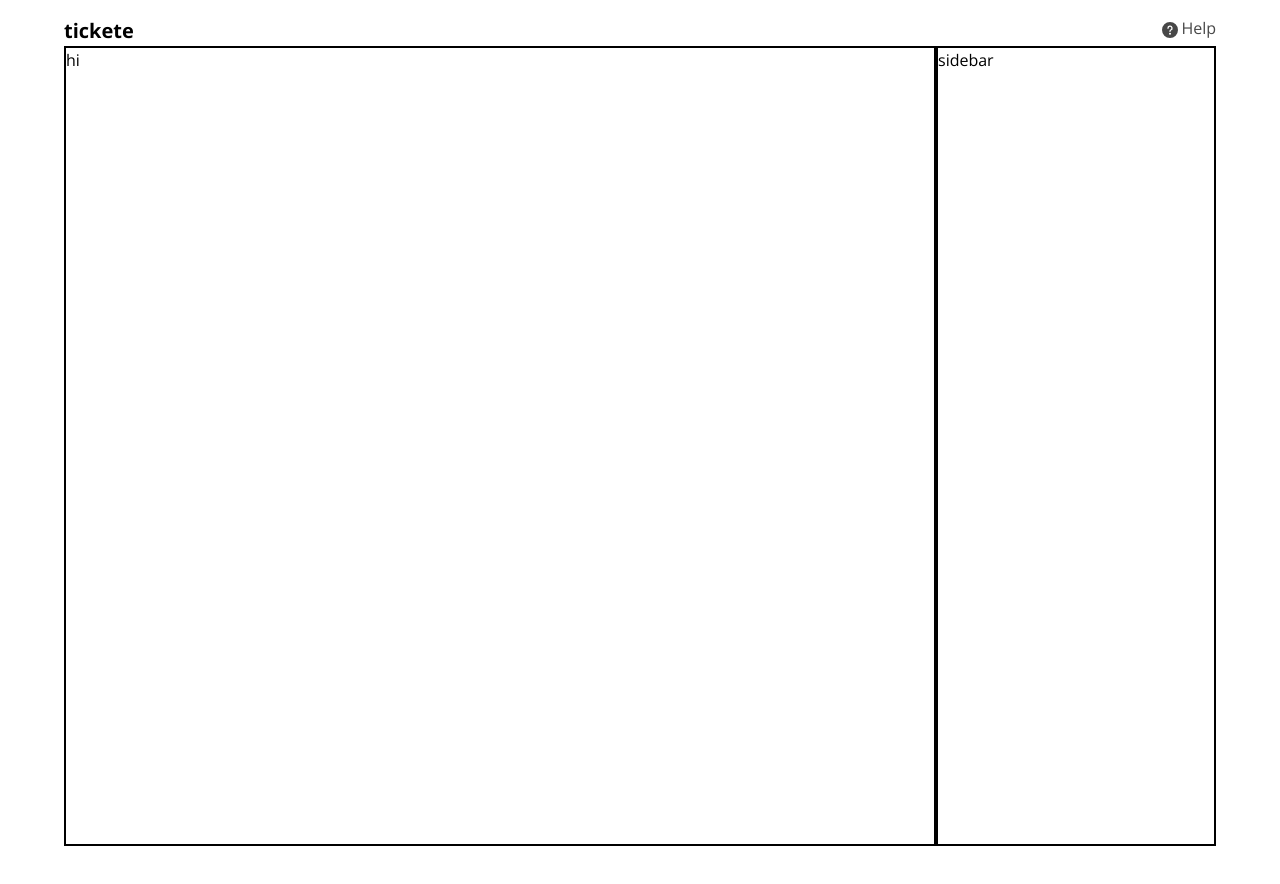
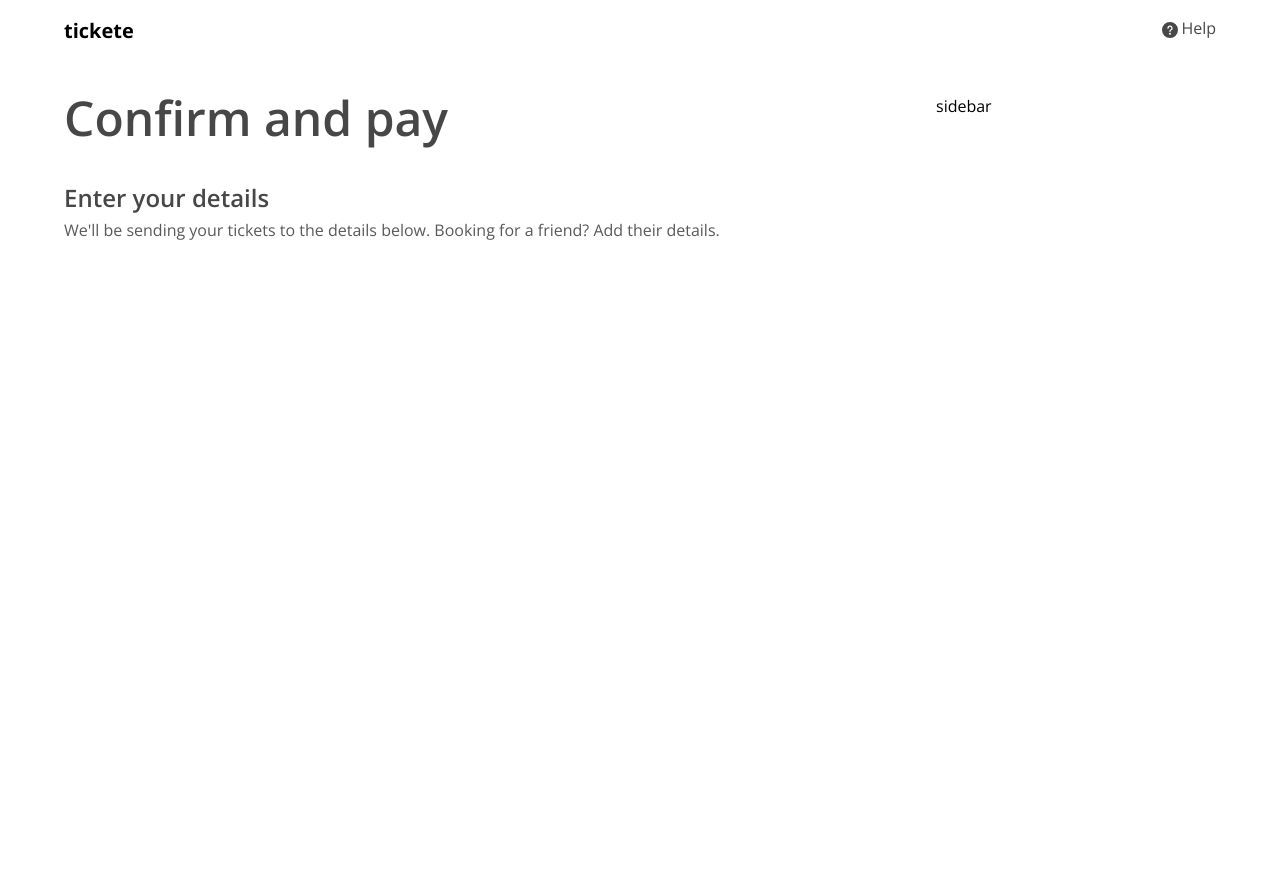
Before and after one commit to Ishu070303/tickete, a Next.js app: page / in a window 1280 px wide. Shown: the top 884 px of the page. Before the commit the page ends 846 px from the top, so only its background shows below. Built offline with nearby package versions, Linux system fonts and the light colour scheme.

Commit message:
added chakra-ui

```diff
--- a/package.json
+++ b/package.json
@@ -10,6 +10,10 @@
   },
   "dependencies": {
     "@chakra-ui/icons": "^2.1.0",
+    "@chakra-ui/react": "^2.8.0",
+    "@emotion/react": "^11.11.1",
+    "@emotion/styled": "^11.11.0",
+    "framer-motion": "^10.13.1",
     "next": "13.4.12",
     "react": "18.2.0",
     "react-dom": "18.2.0"
--- a/pages/Main.js
+++ b/pages/Main.js
@@ -3,7 +3,16 @@ import React from 'react';
 const Main = () => {
   return (
     <>
-    hi
+    <h4 className='font-semibold text-5xl' style={{ color: '#474747'}}>
+       Confirm and pay
+    </h4>
+
+    <h5 className='font-semibold text-2xl mt-10' style={{ color: '#474747'}}>Enter your details</h5>
+    <p className='text-base mt-1' style={{ color: '#595959'}}>We'll be sending your tickets to the details below. Booking for a friend? Add their details.</p>
+
+    <div>
+
+    </div>
     </>
   )
 }
--- a/pages/_document.js
+++ b/pages/_document.js
@@ -1,12 +1,15 @@
-import { Html, Head, Main, NextScript } from 'next/document'
+import { Html, Head, Main, NextScript } from 'next/document';
+import { ChakraProvider } from '@chakra-ui/react';
 
 export default function Document() {
   return (
     <Html lang="en">
       <Head />
       <body>
-        <Main />
-        <NextScript />
+        <ChakraProvider>
+          <Main />
+          <NextScript />
+        </ChakraProvider>
       </body>
     </Html>
   )
--- a/pages/index.js
+++ b/pages/index.js
@@ -7,11 +7,11 @@ const index = () => {
   return (
     <>
     <Header />
-    <div className='flex' style={{height: '100vh', width: '90vw', margin: 'auto'}}>
-      <div className='flex-auto' style={{ border: '2px solid black', width: '50vw'}}>
+    <div className='flex' style={{height: '100vh', width: '90vw', margin: 'auto', marginTop: '3rem'}}>
+      <div className='flex-auto' style={{ width: '50vw'}}>
           <Main />
       </div>
-      <div className='flex-auto w-12' style={{ border: '2px solid black'}}>
+      <div className='flex-auto w-12'>
           <Sidebar />
       </div>
     </div>
```
Also changed, not shown: 1 other file (tests, documents, lock files or other folders).
